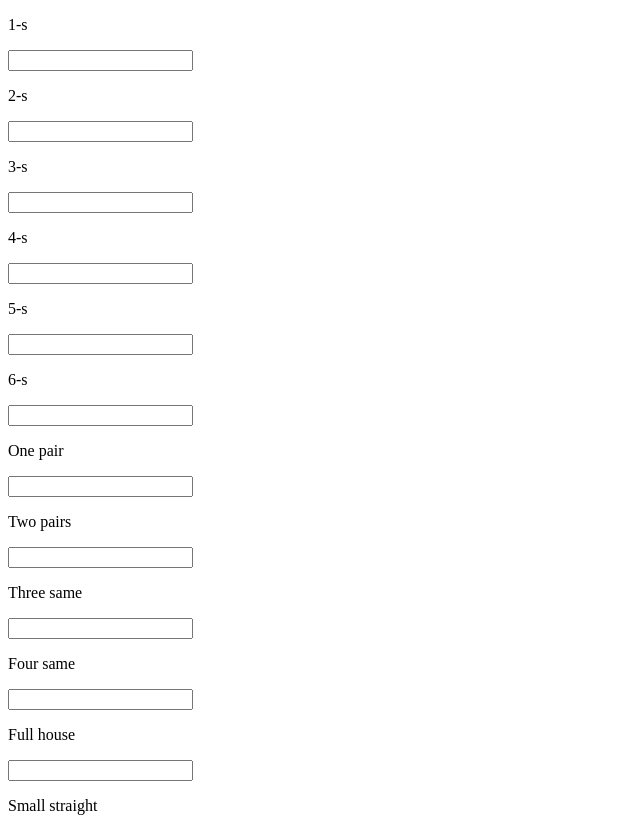
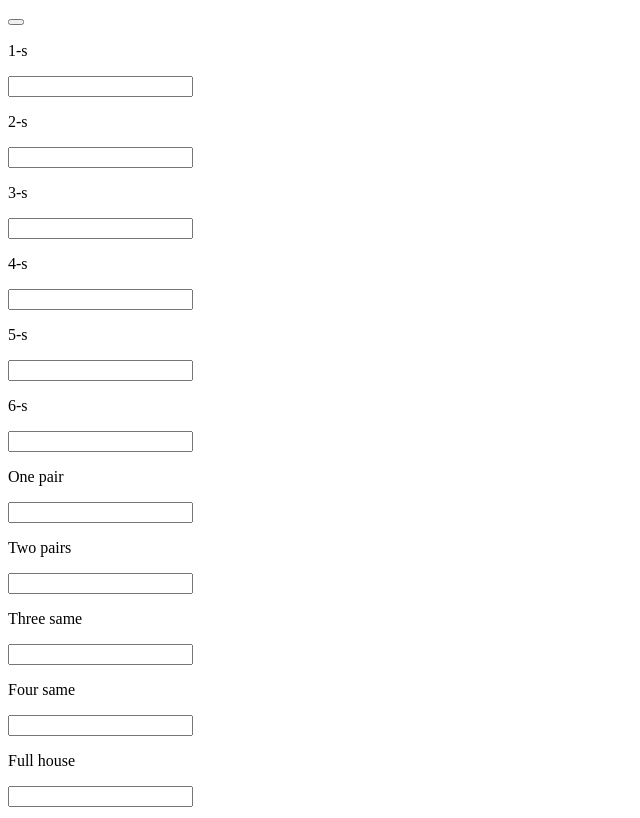
Before and after one commit to Danmusik22/Yatzy2023, a plain HTML site: page index.html in a window 1280 px wide. Shown: the top 818 px of the page, without its empty margins (0-640 px from the left). Drawn offline with Linux system fonts and the light colour scheme.

Commit message:
top and bottom section id add

```diff
--- a/index.html
+++ b/index.html
@@ -9,7 +9,10 @@
     <title>Yatzy</title>
 </head>
 <body>
-    <div>
+    <div id="top-section">
+      <button></button>
+    </div>
+    <div id="bottom-section">
         <div id="">
         <p>1-s</p>
         <input type="text" name="" id="">
```
